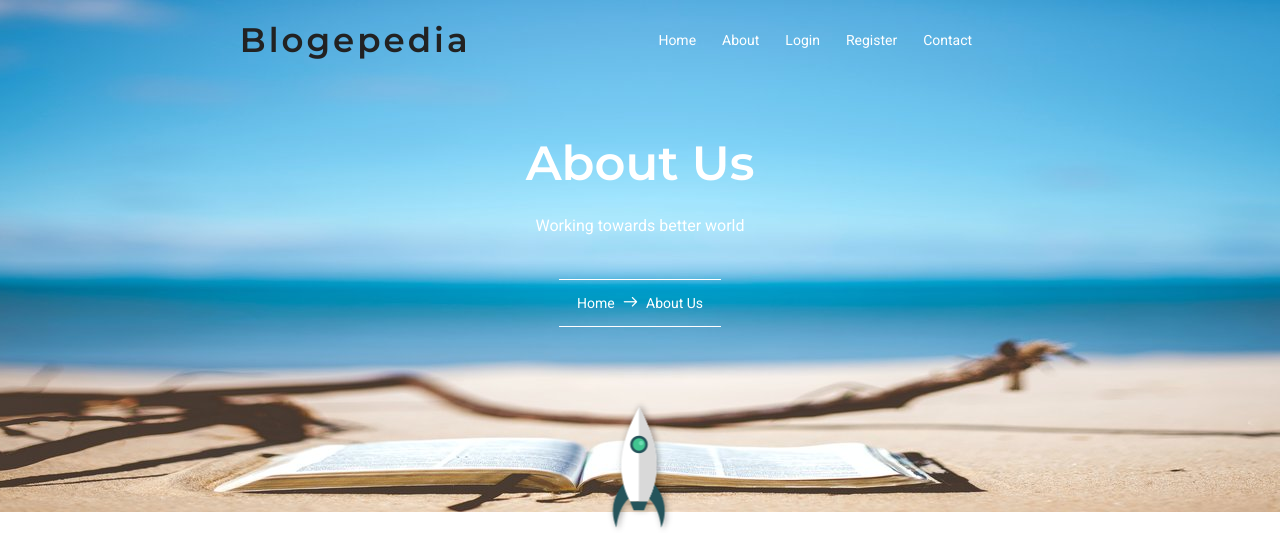
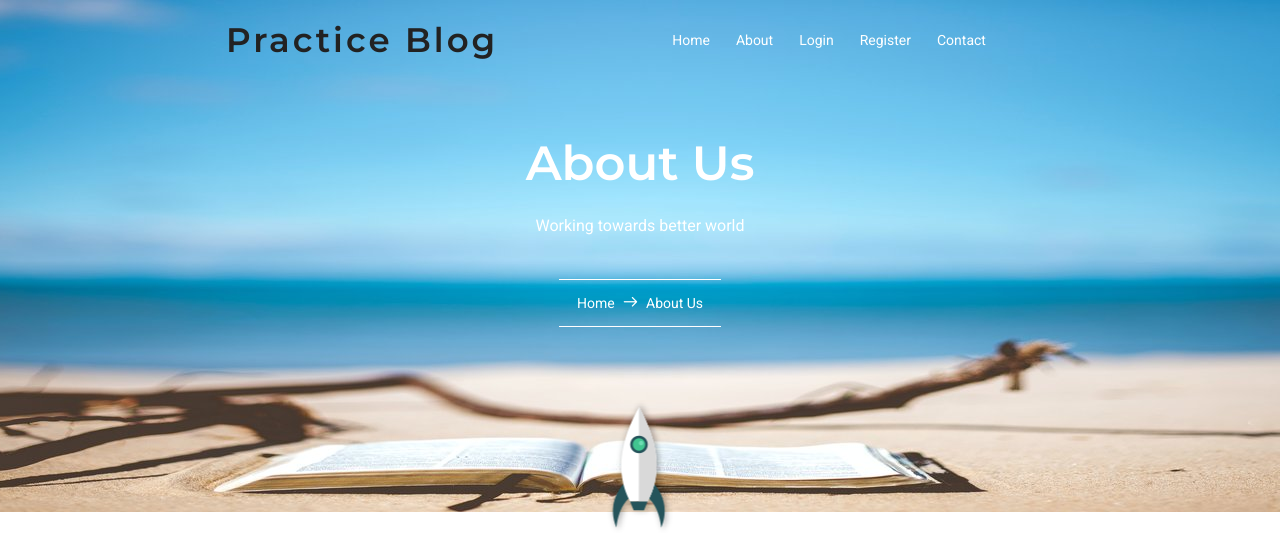
Before and after one commit to GDS83192/good-blog, a Flask app: page /about in a window 1280 px wide. Shown: the top 533 px of the page. Run offline with Flask 2, Linux system fonts and the light colour scheme; some libraries are stand-ins or nearby versions.

Commit message:
fixed title

```diff
--- a/blogepedia/templates/layout.html
+++ b/blogepedia/templates/layout.html
@@ -16,9 +16,9 @@
 	<meta charset="UTF-8">
 	<!-- Site Title -->
 	{% if title %}
-	<title>Blogepedia - {{title}}</title>
+	<title>Practice Blog - {{title}}</title>
 	{% else %}
-	<title>Blogepedia</title>
+	<title>Practice Blog</title>
 	{% endif %}
 
 	<!--Google Font============================================= -->
@@ -55,7 +55,7 @@
 		<div class="container">
 			<div class="row align-items-center justify-content-between d-flex">
 				<div id="logo">
-					<a href="{{url_for('home')}}"><h1>Blogepedia</h1></a>
+					<a href="{{url_for('home')}}"><h1>Practice Blog</h1></a>
 				</div>
 
 				<nav id="nav-menu-container">
```
